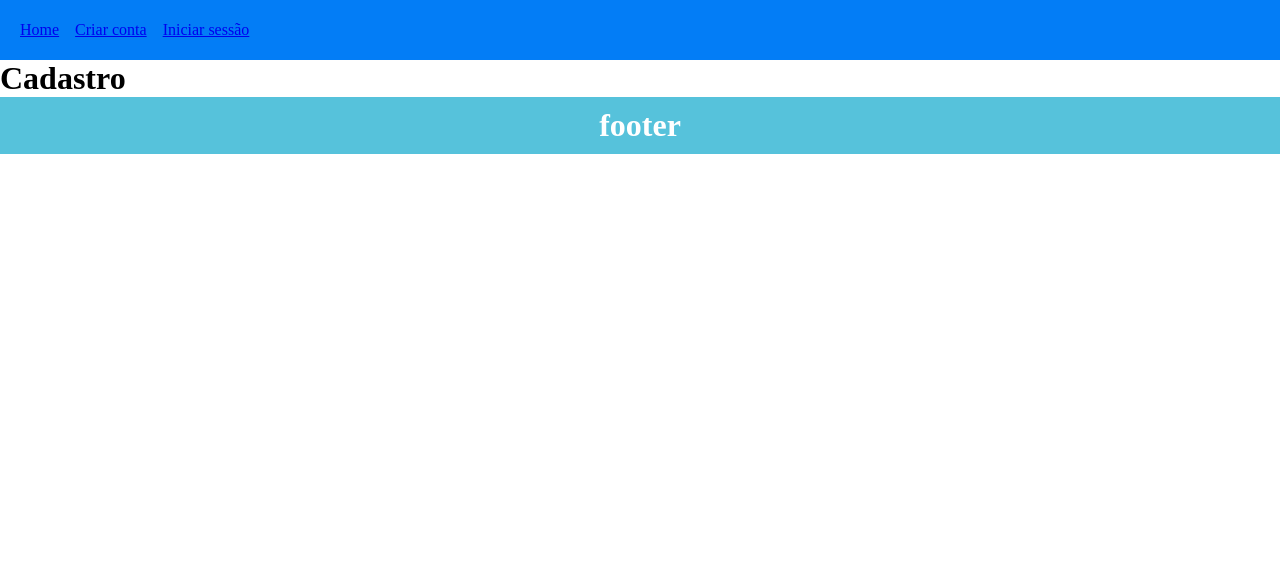
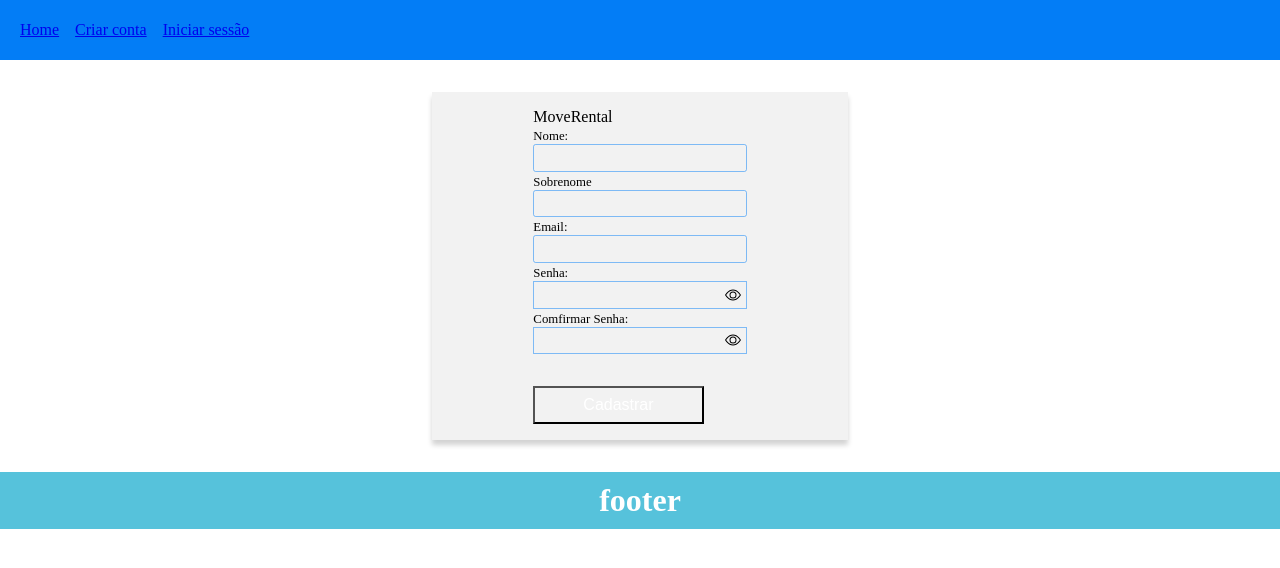
Before and after one commit to GabrielyPaz/projeto-integrador, a React (Vite) app: page /register in a window 1280 px wide. Shown: the top 568 px of the page. Built offline with nearby package versions, Linux system fonts and the light colour scheme.

Commit message:
edição de formulario de cadastrado

```diff
--- a/src/Components/NavBar/Navbar.module.css
+++ b/src/Components/NavBar/Navbar.module.css
@@ -3,10 +3,10 @@
     justify-content: space-between;
     align-items: center;
     background-color: #037df6;
-    color: rgb(15, 15, 142);
+    color: #0f0f8e;
     padding: 10px 20px;
     height: 60px;
-  }
+}
 
 
 .list {
--- /dev/null
+++ b/src/contexts/EyePassword/EyePassword.jsx
@@ -0,0 +1,18 @@
+import { createContext, useState } from "react";
+
+export const EyeButtonContext = createContext();
+
+
+const EyeButtonContextProvider = (children) => {
+
+	const [contextEyeButton, setContextEyeButton] = useState(false);
+
+	return(
+		<EyeButtonContext.Provider value={{contextEyeButton, setContextEyeButton}} >
+			{ children }
+		</EyeButtonContext.Provider>
+	);
+
+}
+
+export default EyeButtonContextProvider;
--- /dev/null
+++ b/src/layouts/commom.css
@@ -0,0 +1,13 @@
+/*
+PENSEI NESSE ARQUIVO PRA GENTE USAR COISAS PADRÕES ENTRE OS ESTILOS
+TIPO CORES, FONTES ETC
+o " * " é só um exemplo
+*/
+
+
+* {
+	--cor-padrao-fraca: #037df6;
+	--cor-padrao-fraca-transparente: #037df67c;
+	--cor-padrao-forte: #0f0f8e;
+	--cor-erro-input: #da5858;
+}
--- a/src/pages/Register/Register.jsx
+++ b/src/pages/Register/Register.jsx
@@ -1,14 +1,96 @@
+//import { useContext, useState } from 'react';
+//import { EyeButtonContext } from '../../contexts/EyePassword/EyePassword'
+import { useState } from 'react';
+import styles from './Register.module.css';
+import eye from '../../assets/eye.svg';
+import eyeslash from '../../assets/eye-slash.svg';
+
+export default function Register(){
+
+		const [showPasswordOne, setShowPasswordOne] = useState(false);
+		const [showPasswordTwo, setShowPasswordTwo] = useState(false);
+
+		const handleClickShowPasswordOne = () => {
+			setShowPasswordOne(!showPasswordOne)
+		}
+
+		const handleClickShowPasswordTwo = () => {
+			setShowPasswordTwo(!showPasswordTwo)
+		}
+
+	return (
+		<>
+			<form action="">
+				<fieldset> MoveRental
+				<div>
+					<label htmlFor="">
+						Nome:
+					</label>
+					<div>
+						<input type="text" minLength={3} />
+						<small>* Insira no mínimo 3 caracteres</small>
+					</div>
+
+					<label htmlFor="">
+						Sobrenome
+					</label>
+					<div>
+						<input type="text" minLength={3} />
+						<small>* Insira no mínimo 3 caracteres</small>
+					</div>
+				</div>
+
+				<div>
+					<label htmlFor="">
+						Email:
+					</label>
+					<div>
+						<input type="email" name="email" id="email" />
+						<small>* Insira um e-mail válido</small>
+					</div>
+				</div>
+
+				<div>
+					<label htmlFor="">
+						Senha:
+					</label>
+					<div className={styles.divPasswordEConfirmPassword}>
+						<input type={!showPasswordOne ? "password" : "text"} name="password" id="password" minLength={8}/>
+						<img onClick={handleClickShowPasswordOne}
+							className="eye-password-bt"
+							id="imgPasswordOne"
+							src={!showPasswordOne ? eye : eyeslash}
+							alt="icone olho" />
+					</div>
+					<small>* Sua senha precisa ter no mínimo 8 caracteres</small>
+				</div>
+
+				<div>
+					<label htmlFor="" >
+						Comfirmar Senha:
+					</label>
+					<div className={styles.divPasswordEConfirmPassword}>
+						<input type={!showPasswordTwo ? "password" : "text"} id="confirmPassword" minLength={8} />
+						<img onClick={handleClickShowPasswordTwo}
+							className="eye-password-bt"
+							id="imgPasswordTwo"
+							src={!showPasswordTwo ? eye : eyeslash}
+							alt="icone olho" />
+					</div>
+					<small>* As senhas não correspondem</small>
 
 
+					<div>
+						<button name="send" id="" >Cadastrar</button>
+					</div>
+				</div>
 
-const Register = () => {
 
-    return (
-        <>
-          <h1>Cadastro</h1>
+				</fieldset>
 
-        </>
-      );
-};
+			</form>
 
-export default Register;
+
+		</>
+	)
+}
--- /dev/null
+++ b/src/pages/Register/Register.module.css
@@ -0,0 +1,182 @@
+@import url('../../layouts/commom.css');
+
+fieldset {
+	border: none;
+}
+
+
+form {
+	position: relative;
+	min-width: 320px;
+	max-width: 26em;
+	background-color: #f2f2f2;
+	display: flex;
+	align-items: center;
+	flex-direction: column;
+	margin: 2em auto;
+	box-shadow: 0 5px 5px lightgrey;
+	padding: 1em 2.5em;
+	box-sizing: border-box;
+	}
+
+input {
+	width: 100%;
+	padding: .4em .5em;
+	background-color: var(--app-grey);
+	border: 1px solid var(--cor-padrao-fraca-transparente);
+	border-radius: .2em;
+	}
+
+
+
+	input:focus {
+	outline: none;
+	border: 1px solid lightgrey;
+	}
+
+	input:invalid {
+	border: 1px solid var(--cor-erro-input);
+	}
+
+	label {
+	width: 100%;
+	font-weight: 300;
+	margin-bottom: -.1em;
+	margin-top: 1em;
+	font-size: .8em;
+	}
+
+	.user-input{
+	display: flex;
+	width: 100%;
+	flex-direction: column;
+	gap: 3px;
+	}
+
+	/* aplicando css erros */
+
+	small{
+	display: none;
+	font-size: .8em;
+	font-weight: 300;
+	}
+
+	input:required {
+	border-color: transparent;
+	}
+
+	div.error label{
+	color: var();
+	}
+
+	div.error small{
+	color: var(--cor-erro-input);
+	display: block;
+	}
+
+	div.error input {
+	border-color: var(--cor-erro-input);
+	}
+
+	small.error {
+	color: var(--cor-erro-input);
+	display: block;
+
+	}
+
+	.divPasswordEConfirmPassword{
+	display: flex;
+	justify-content: space-between;
+	align-items: center;
+	background-color: var(--app-grey);
+	border: 1px solid var(--cor-padrao-fraca-transparente);
+	padding-right: 5px;
+	width: 100%;
+	}
+
+	.divPasswordEConfirmPassword input{
+		border: none;
+	}
+
+	/* aplicando css erros */
+
+
+	button {
+	padding: .5em 3em;
+	background-color: var(--primary);
+	color: white;
+	margin-top: 2em;
+	font-weight: 400;
+	font-size: 1em;
+	}
+
+	button:disabled {
+	background-color: rgba(168, 188, 255, 0.5);
+	cursor: not-allowed;
+	}
+
+	.form-header {
+	color: grey;
+	font-size: 2em;
+	}
+
+	.login {
+	text-align: center;
+	}
+
+	.left {
+	width: 50%;
+	background-color: white;
+	text-align: center;
+	display: flex;
+	align-items: center;
+	justify-content: center;
+	}
+
+	.left img {
+	width: 60%;
+	}
+
+	.right {
+	width: 50%;
+	display: flex;
+	flex-direction: column;
+	align-items: center;
+	justify-content: center;
+	}
+
+	#response {
+	margin: .5rem 0 -1rem 0;
+	}
+
+	#response span.ok {
+	color:#4fffa7;
+	font-weight: 700;
+	}
+
+	#response span.err {
+	color: var(--cor-erro-input);
+	font-weight: 700;
+	}
+
+	.eye-password-bt{
+	padding: 0 3%;
+	height: 20px;
+	cursor: pointer;
+	}
+
+@media screen and (max-width: 660px){
+	main{
+	flex-direction: column;
+	align-items: center;
+	}
+
+	.right, .left{
+	min-width: 320px;
+	}
+
+	a{
+	padding: 1em 0px;
+	}
+
+}
```
Also changed, not shown: src/pages/Register/cola.html (added, +67 -0 lines), src/App.jsx (line endings or trailing spaces), src/Routes/index.jsx (deleted), src/assets/eye-slash.svg (added), src/assets/eye.svg (added).
